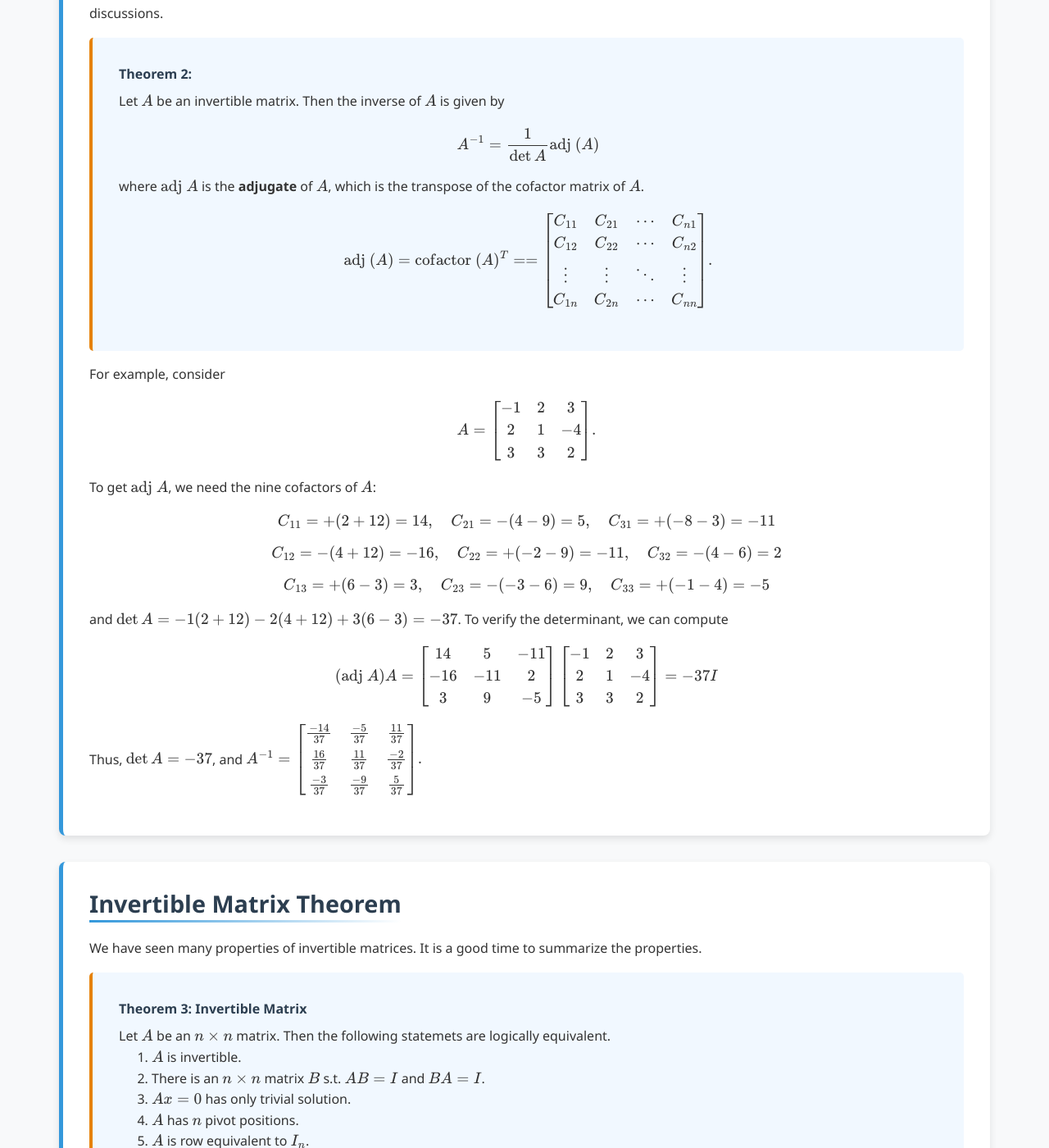
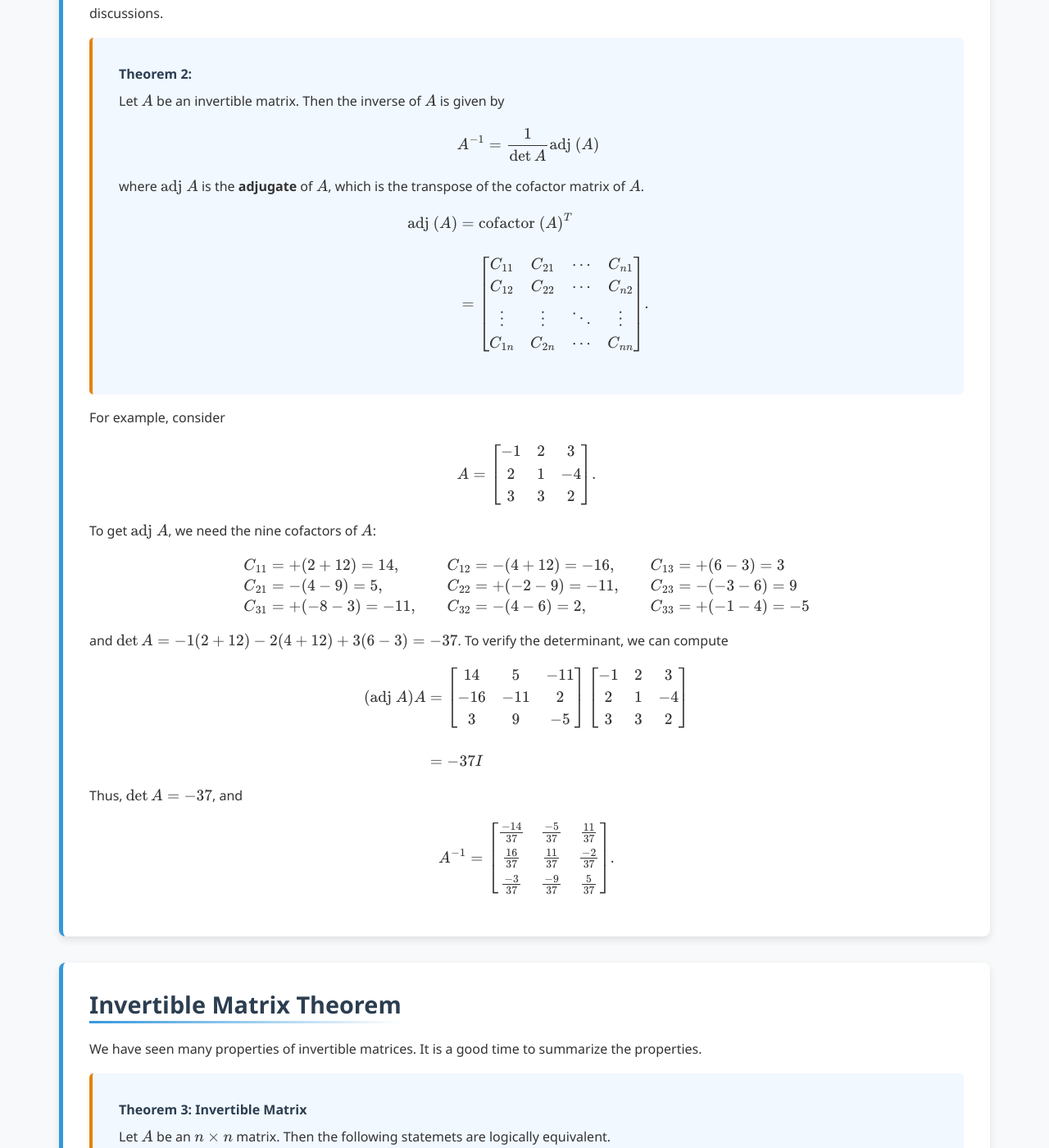
Before and after one commit to Yusukey01/yusukey01.github.io, a Jekyll site: the page built from Mathematics/Linear_algebra/determinants.html, in a window 1280 px wide and 1400 px high, scrolled down 4817 px. Shown: the whole window at 82% size. Built offline with Jekyll 4.4.1, drawn with Linux system fonts in a browser that asks for light colours.

Commit message:
organizing stext

```diff
--- a/Mathematics/Linear_algebra/determinants.html
+++ b/Mathematics/Linear_algebra/determinants.html
@@ -207,13 +207,15 @@ description: Learn about determinants, and invertible matrix theorems.
                 where \(\text{adj }A\) is the <strong>adjugate</strong> of \(A\), which
                 is the transpose of the cofactor matrix of \(A\).
                 \[
-                \text{adj }(A) = \text{cofactor }(A)^T =
-                               = \begin{bmatrix}
+                \begin{align*}
+                \text{adj }(A) &= \text{cofactor }(A)^T \\\\
+                               &= \begin{bmatrix}
                                    C_{11} & C_{21} & \cdots & C_{n1}\\
                                    C_{12} & C_{22} & \cdots & C_{n2} \\
                                    \vdots & \vdots & \ddots & \vdots \\
                                    C_{1n} & C_{2n} & \cdots & C_{nn}
                                   \end{bmatrix}.
+                \end{align*}
                 \]
             </div>
             For example, consider
@@ -221,22 +223,28 @@ description: Learn about determinants, and invertible matrix theorems.
             A = \begin{bmatrix} -1 & 2 & 3 \\  2 & 1 & -4 \\  3 & 3 & 2 \end{bmatrix}.
             \]
             To get \(\text{adj }A\), we need the nine cofactors of \(A\):
-            \[C_{11}=+(2+12)=14,\quad C_{21}=-(4-9)=5, \quad C_{31}=+(-8-3)=-11\]
-            \[C_{12}=-(4+12)=-16,\quad C_{22}=+(-2-9)=-11, \quad C_{32}=-(4-6)=2\]
-            \[C_{13}=+(6-3)=3, \quad C_{23}=-(-3-6)=9, \quad C_{33}=+(-1-4)=-5\]
+            \begin{align}
+            C_{11} &= +(2+12) = 14, & C_{12} &= -(4+12) = -16, & C_{13} &= +(6-3) = 3\\
+            C_{21} &= -(4-9) = 5, & C_{22} &= +(-2-9) = -11, & C_{23} &= -(-3-6) = 9\\
+            C_{31} &= +(-8-3) = -11, & C_{32} &= -(4-6) = 2, & C_{33} &= +(-1-4) = -5
+            \end{align}
             and \(\det A = -1(2+12)-2(4+12)+3(6-3) = -37\).
             To verify the determinant, we can compute
-            \[(\text{adj }A)A = \begin{bmatrix} 14 & 5 & -11 \\ -16 & -11 & 2 \\ 3 & 9 & -5 \end{bmatrix}
-                                \begin{bmatrix} -1 & 2 & 3 \\  2 & 1 & -4 \\  3 & 3 & 2 \end{bmatrix}
-                              =-37I
+            \[
+            \begin{align*}
+            (\text{adj }A)A &= \begin{bmatrix} 14 & 5 & -11 \\ -16 & -11 & 2 \\ 3 & 9 & -5 \end{bmatrix}
+                                \begin{bmatrix} -1 & 2 & 3 \\  2 & 1 & -4 \\  3 & 3 & 2 \end{bmatrix} \\\\
+                            &= -37I
+            \end{align*}
             \]
             Thus, \(\det A = -37\), and
-            \(A^{-1} = \begin{bmatrix}
+            \[
+            A^{-1} = \begin{bmatrix}
                     \frac{-14}{37} & \frac{-5}{37} & \frac{11}{37} \\
                     \frac{16}{37} & \frac{11}{37} & \frac{-2}{37} \\
                     \frac{-3}{37} & \frac{-9}{37} & \frac{5}{37}
                     \end{bmatrix}.
-            \)
+            \]
             </p>
             </section>
 
```
